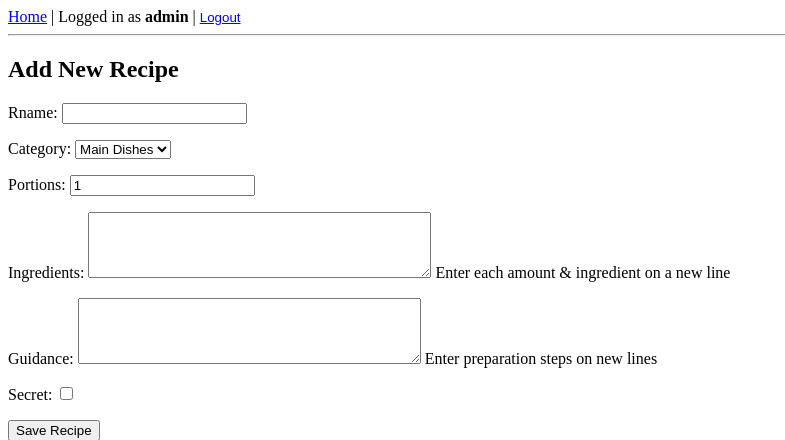
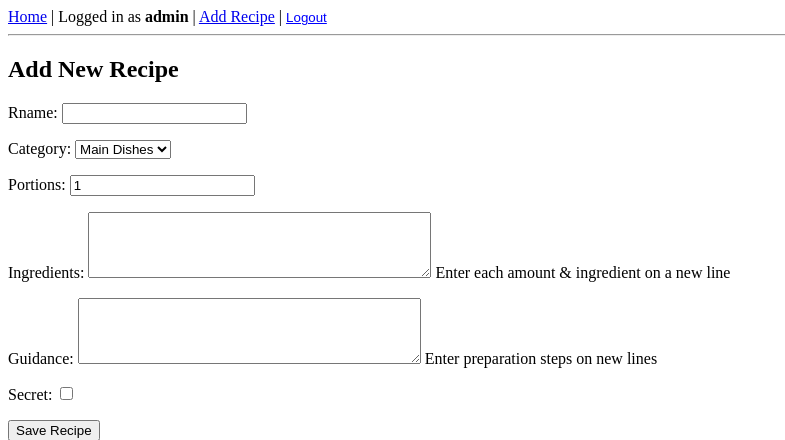
Before and after one commit to a-bzzzz/SecretRecipes, a Django app: page /add/ in a window 1280 px wide. Shown: the top 440 px of the page, without its empty margins (0-785 px from the left). Run offline with Django 5.2, Linux system fonts and the light colour scheme; a user stored in the database is signed in.

Commit message:
Add link to 'add_recipe'

```diff
--- a/CSB-Project1/rbook/templates/rbook/base.html
+++ b/CSB-Project1/rbook/templates/rbook/base.html
@@ -9,6 +9,7 @@
         <a href="{% url 'index' %}">Home</a> |
         {% if user.is_authenticated %}
             Logged in as <strong>{{ user.username }}</strong> |
+            <a href="{% url 'add_recipe' %}">Add Recipe</a> |
             <form action="{% url 'logout' %}" method="post" style="display:inline;">
                 {% csrf_token %}
                 <button type="submit" style="background:none; border:none; color:blue; text-decoration:underline; cursor:pointer; padding:0;">Logout</button>
```
